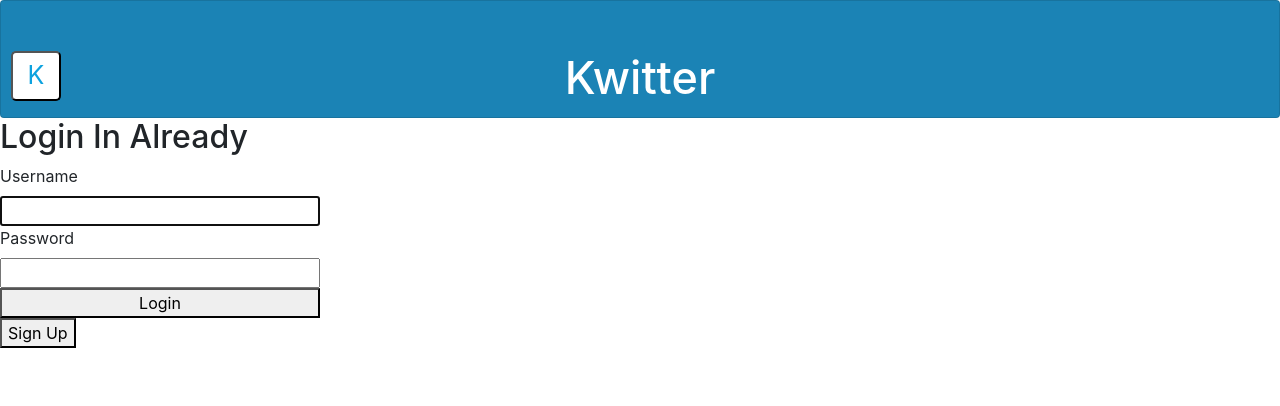
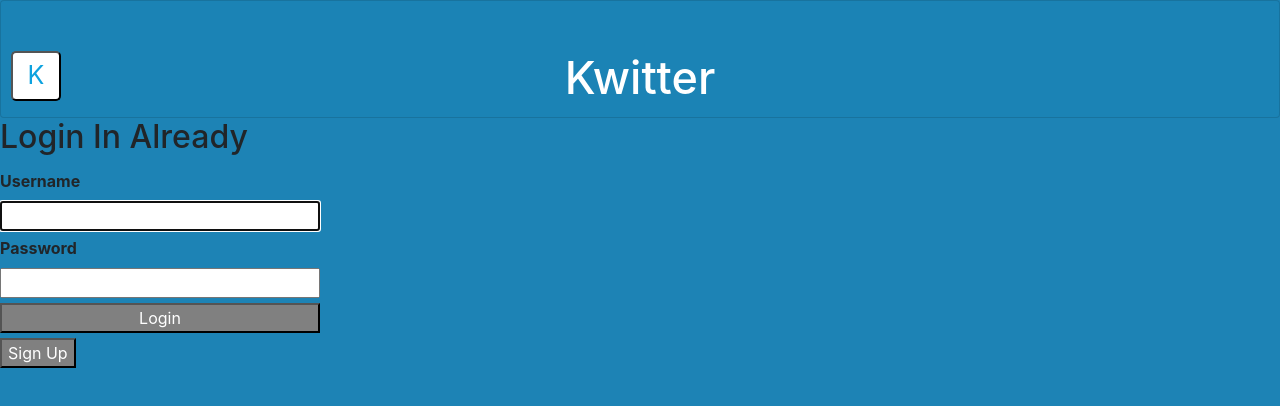
Before and after one commit to JuddieMoya/docspot, a React (Create React App) app: page / in a window 1280 px wide. Shown: the top 406 px of the page. Built offline with nearby package versions, Linux system fonts and the light colour scheme.

Commit message:
sign up and login styled

```diff
--- a/public/index.html
+++ b/public/index.html
@@ -1,5 +1,5 @@
 <!DOCTYPE html>
-<html lang="en">
+<html  style= 'background-color: rgb(29, 131, 181)'lang="en">
   <head>
     <meta charset="utf-8" />
     <link rel="icon" href="%PUBLIC_URL%/favicon.ico" />
@@ -33,7 +33,7 @@
   </head>
   <body>
     <noscript>You need to enable JavaScript to run this app.</noscript>
-    <div id="root"></div>
+    <div  style= 'background-color: rgb(29, 131, 181)'id="root"></div>
     <!--
       This HTML file is a template.
       If you open it directly in the browser, you will see an empty page.
--- a/src/components/login-form/LoginForm.js
+++ b/src/components/login-form/LoginForm.js
@@ -34,7 +34,7 @@ export const LoginForm = ({ login }) => {
   return (
     <React.Fragment>
       <form id="login-form" onSubmit={handleLogin}>
-        <label htmlFor="username">Username</label>
+        <label htmlFor="username" style={{fontWeight:'bold', marginTop:'5px'}}>Username</label>
         <input
           type="text"
           name="username"
@@ -43,7 +43,7 @@ export const LoginForm = ({ login }) => {
           required
           onChange={handleChange}
         />
-        <label htmlFor="password">Password</label>
+        <label htmlFor="password" style={{fontWeight:'bold', marginTop:'5px'}}>Password</label>
         <input
           type="password"
           name="password"
@@ -51,13 +51,13 @@ export const LoginForm = ({ login }) => {
           required
           onChange={handleChange}
         />
-        <button type="submit" disabled={loading}>
+        <button style= {{backgroundColor:'gray',color:'white',marginTop:"5px"}} type="submit" disabled={loading}>
           Login
         </button>
       </form>
       {loading && <Loader />}
       {error && <p style={{ color: "red" }}>{error.message}</p>}
-      <Link to="/signup"><button>Sign Up</button></Link>
+      <Link to="/signup"><button style= {{backgroundColor:'gray',color:'white',marginTop:"5px"}}>Sign Up</button></Link>
     </React.Fragment>
   );
 };
--- a/src/screens/Signup.js
+++ b/src/screens/Signup.js
@@ -36,7 +36,7 @@ export const Signup = () => {
 
   return (
     <>
-      <h1>Signup</h1>
+      <h1 style={{color:'white'}}>Signup</h1>
       <form onSubmit={(e) => handleSubmit(e)}>
 
         <label htmlFor="username">
@@ -63,9 +63,9 @@ export const Signup = () => {
           e => setPassword(e.target.value)
         }></input>
           <br />
-        <button type="submit">Submit</button>
+        <button style={{backgroundColor: 'grey',color:'white'}} type="submit">Submit</button>
         {errorMessage}
-        <Link to="/">Back to Login</Link>
+        <button style={{backgroundColor: 'grey',margin: '5px'}}><Link  style={{color: 'white'}} to="/">Back to Login</Link></button>
       </form>
     </>
 
```
